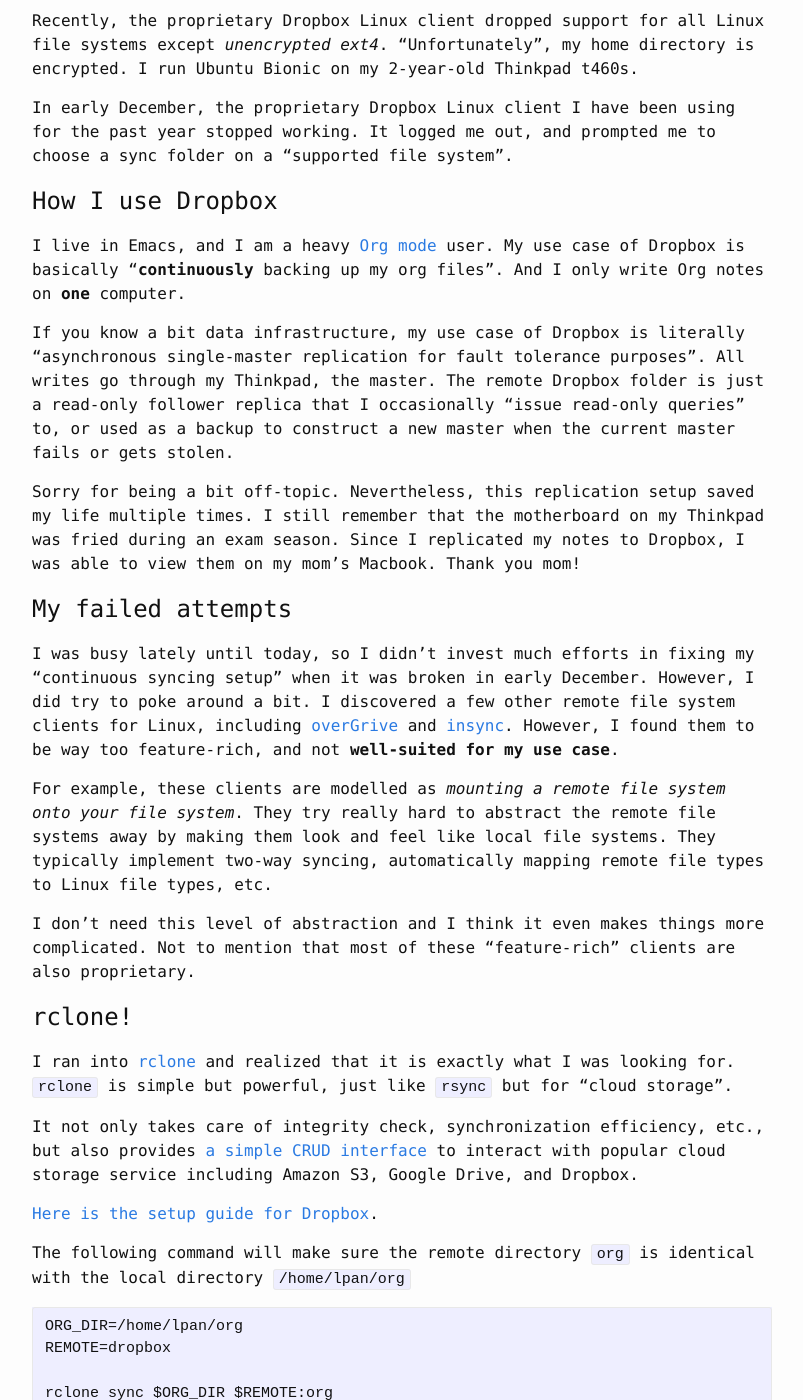
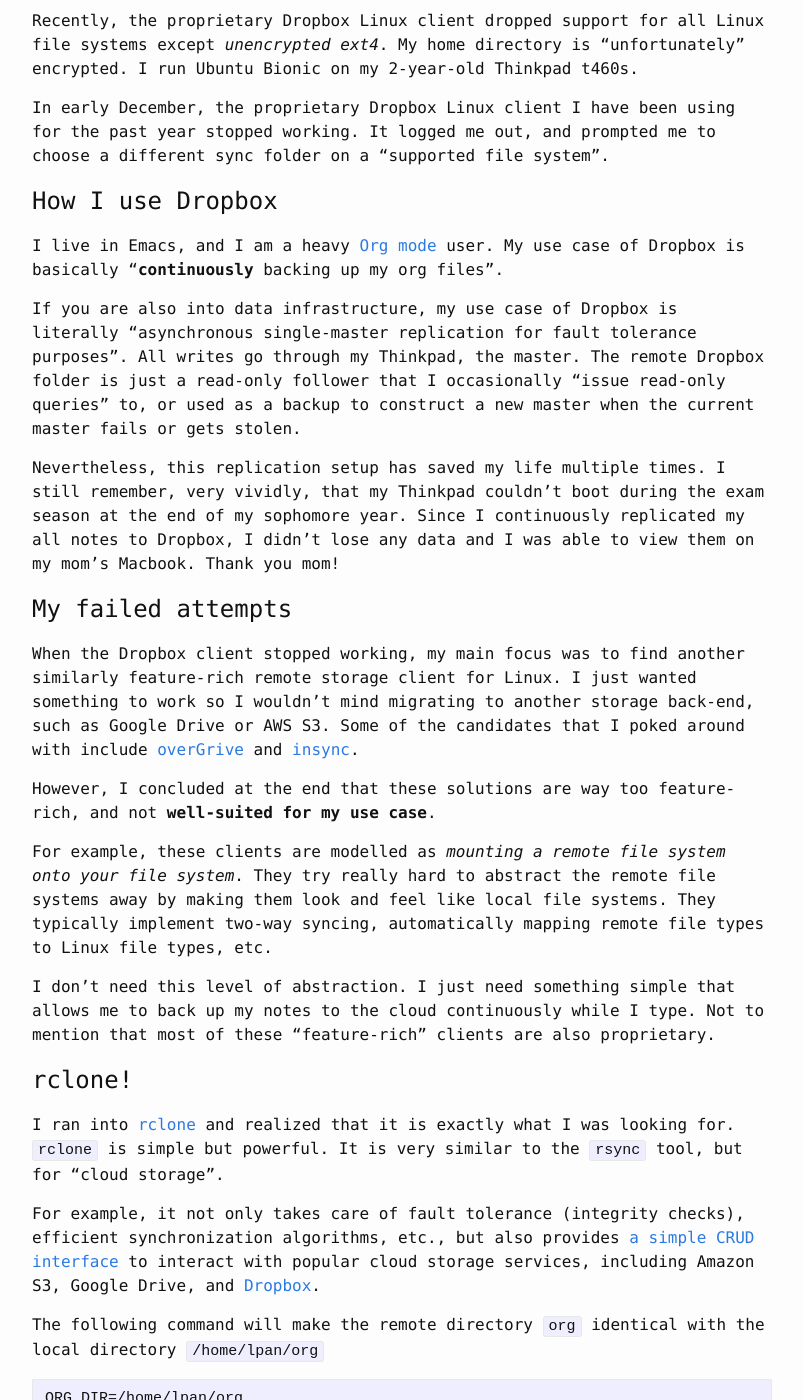
Before and after one commit to lpan/lpan.github.io, a Jekyll site: the page built from _posts/2018-12-22-one-liner-dropbox-client.md, in a window 1280 px wide and 1400 px high, scrolled down 342 px. Shown: the whole window, without its empty margins (238-1041 px from the left). Built offline with Jekyll 4.4.1, drawn with Linux system fonts in a browser that asks for light colours; comment, search, counter and statistics services are not loaded; some of the changed text lies outside the part shown.

Commit message:
wording improvement

````diff
--- a/_posts/2018-12-22-one-liner-dropbox-client.md
+++ b/_posts/2018-12-22-one-liner-dropbox-client.md
@@ -15,39 +15,41 @@ components, including [rclone](https://rclone.org/),
 # Context
 
 Recently, the proprietary Dropbox Linux client dropped support for all Linux
-file systems except *unencrypted ext4*. "Unfortunately", my home directory is
+file systems except *unencrypted ext4*. My home directory is "unfortunately"
 encrypted. I run Ubuntu Bionic on my 2-year-old Thinkpad t460s.
 
 In early December, the proprietary Dropbox Linux client I have been using for
 the past year stopped working. It logged me out, and prompted me to choose a
-sync folder on a "supported file system".
+different sync folder on a "supported file system".
 
 # How I use Dropbox
 
 I live in Emacs, and I am a heavy [Org mode](https://orgmode.org/) user. My use
-case of Dropbox is basically "**continuously** backing up my org files". And I
-only write Org notes on **one** computer.
+case of Dropbox is basically "**continuously** backing up my org files".
 
-If you know a bit data infrastructure, my use case of Dropbox is literally
+If you are also into data infrastructure, my use case of Dropbox is literally
 "asynchronous single-master replication for fault tolerance purposes". All
 writes go through my Thinkpad, the master. The remote Dropbox folder is just a
-read-only follower replica that I occasionally "issue read-only queries" to, or
-used as a backup to construct a new master when the current master fails or gets
-stolen.
+read-only follower that I occasionally "issue read-only queries" to, or used as
+a backup to construct a new master when the current master fails or gets stolen.
 
-Sorry for being a bit off-topic. Nevertheless, this replication setup saved my
-life multiple times. I still remember that the motherboard on my Thinkpad was
-fried during an exam season. Since I replicated my notes to Dropbox, I was able
-to view them on my mom's Macbook. Thank you mom!
+Nevertheless, this replication setup has saved my life multiple times. I still
+remember, very vividly, that my Thinkpad couldn't boot during the exam season at
+the end of my sophomore year. Since I continuously replicated my all notes to
+Dropbox, I didn't lose any data and I was able to view them on my mom's Macbook.
+Thank you mom!
 
 # My failed attempts
 
-I was busy lately until today, so I didn't invest much efforts in fixing my
-"continuous syncing setup" when it was broken in early December. However, I did
-try to poke around a bit. I discovered a few other remote file system clients
-for Linux, including [overGrive](https://www.thefanclub.co.za/overgrive) and
-[insync](https://www.insynchq.com/). However, I found them to be way too
-feature-rich, and not **well-suited for my use case**.
+When the Dropbox client stopped working, my main focus was to find another
+similarly feature-rich remote storage client for Linux. I just wanted something
+to work so I wouldn't mind migrating to another storage back-end, such as Google
+Drive or AWS S3. Some of the candidates that I poked around with include
+[overGrive](https://www.thefanclub.co.za/overgrive) and
+[insync](https://www.insynchq.com/).
+
+However, I concluded at the end that these solutions are way too feature-rich,
+and not **well-suited for my use case**.
 
 For example, these clients are modelled as *mounting a remote file system onto
 your file system*. They try really hard to abstract the remote file systems away
@@ -55,26 +57,24 @@ by making them look and feel like local file systems. They typically implement
 two-way syncing, automatically mapping remote file types to Linux file types,
 etc.
 
-I don't need this level of abstraction and I think it even makes things more
-complicated. Not to mention that most of these "feature-rich" clients are also
-proprietary.
+I don't need this level of abstraction. I just need something simple that allows
+me to back up my notes to the cloud continuously while I type. Not to mention
+that most of these "feature-rich" clients are also proprietary.
 
 # rclone!
 
 I ran into [rclone](https://rclone.org/) and realized that it is exactly what I
-was looking for. `rclone` is simple but powerful, just like `rsync` but for
-"cloud storage".
+was looking for. `rclone` is simple but powerful. It is very similar to the
+`rsync` tool, but for "cloud storage".
 
-It not only takes care of integrity check, synchronization efficiency, etc., but also
-provides [a simple CRUD
+For example, it not only takes care of fault tolerance (integrity checks),
+efficient synchronization algorithms, etc., but also provides [a simple CRUD
 interface](https://github.com/ncw/rclone/blob/6b1f915ebccdf232cb128540ba67098b754282d6/fs/fs.go#L210-L244)
-to interact with popular cloud storage service including Amazon S3, Google
-Drive, and Dropbox.
+to interact with popular cloud storage services, including Amazon S3, Google
+Drive, and [Dropbox](https://rclone.org/dropbox/).
 
-[Here is the setup guide for Dropbox](https://rclone.org/dropbox/).
-
-The following command will make sure the remote directory `org` is identical
-with the local directory `/home/lpan/org`
+The following command will make the remote directory `org` identical with the
+local directory `/home/lpan/org`
 
 ```
 ORG_DIR=/home/lpan/org
@@ -90,24 +90,30 @@ rclone sync $ORG_DIR $REMOTE:org
 you to run a command triggered by file changes, without *polling* the file
 system.
 
-From their [documentation](http://eradman.com/entrproject/), one of the common
-usages is to *rebuild the project when any of the source files change*.
+One of its common usages is to *rebuild the project when any of the source file
+changes*.
+
+`entr` takes a list of absolute paths from `stdin`, and then it will execute a
+command, passed in as an `ARG`, when any of the watched file changes.
 
 ```
-ag -l | entr make
+WORKDIR=/path/to/myproject
+find $WORKDIR | grep "\.cpp$" | entr make
 ```
 
 # The one-liner script
 
 Now we learned about `rclone` and `entr`. The final script turned out to be very
-simple. To remind you about my use case of Dropbox, all I want is to
+simple. To remind you about my use case of Dropbox, all I want to do is to
 continuously replicate my local Org file changes to Dropbox. Therefore, we just
-need to use `entr` to watch the files we want to replicate, and then use
+need to use `entr` to watch the files that we want to replicate, and use
 `rclone` to "sync" them to the remote storage.
 
-The final script looks like something like this:
+The final script (`/home/lpan/sync_dropbox.sh`) looks like the following:
 
 ```
+#!/bin/bash
+
 ORG_DIR=/home/lpan/org
 REMOTE=dropbox
 
@@ -138,7 +144,7 @@ Restart=always
 WantedBy=default.target
 ```
 
-Then, I started by running
+Then, you can manage the daemon with the following commands
 
 ```
 # reload the service file
@@ -161,6 +167,12 @@ and open-source tools to replace the proprietary & deprecated Dropbox client. We
 talked about `rclone` and `entr`. I also showed you how I make this process a
 Daemon and manage it using `systemd`.
 
-Thanks so much for reading. I really hope you enjoy this post. Got a better way
-to do a similar job, or know how to extend the script for another use case? Let
+I want to remind you that the **key idea** of this post is _simplicity_. We want
+to solve our simple problems with simple solutions. My use case of Dropbox is
+very simple. And this is why one simple line of shell script would be a better
+solution than using a feature-rich, and possibly proprietary remote storage
+client.
+
+Thanks so much for reading! I really hope you enjoy this post. Got a better way
+to do the same job, or know how to extend the script for another use case? Let
 me know in the comment section below!
````
